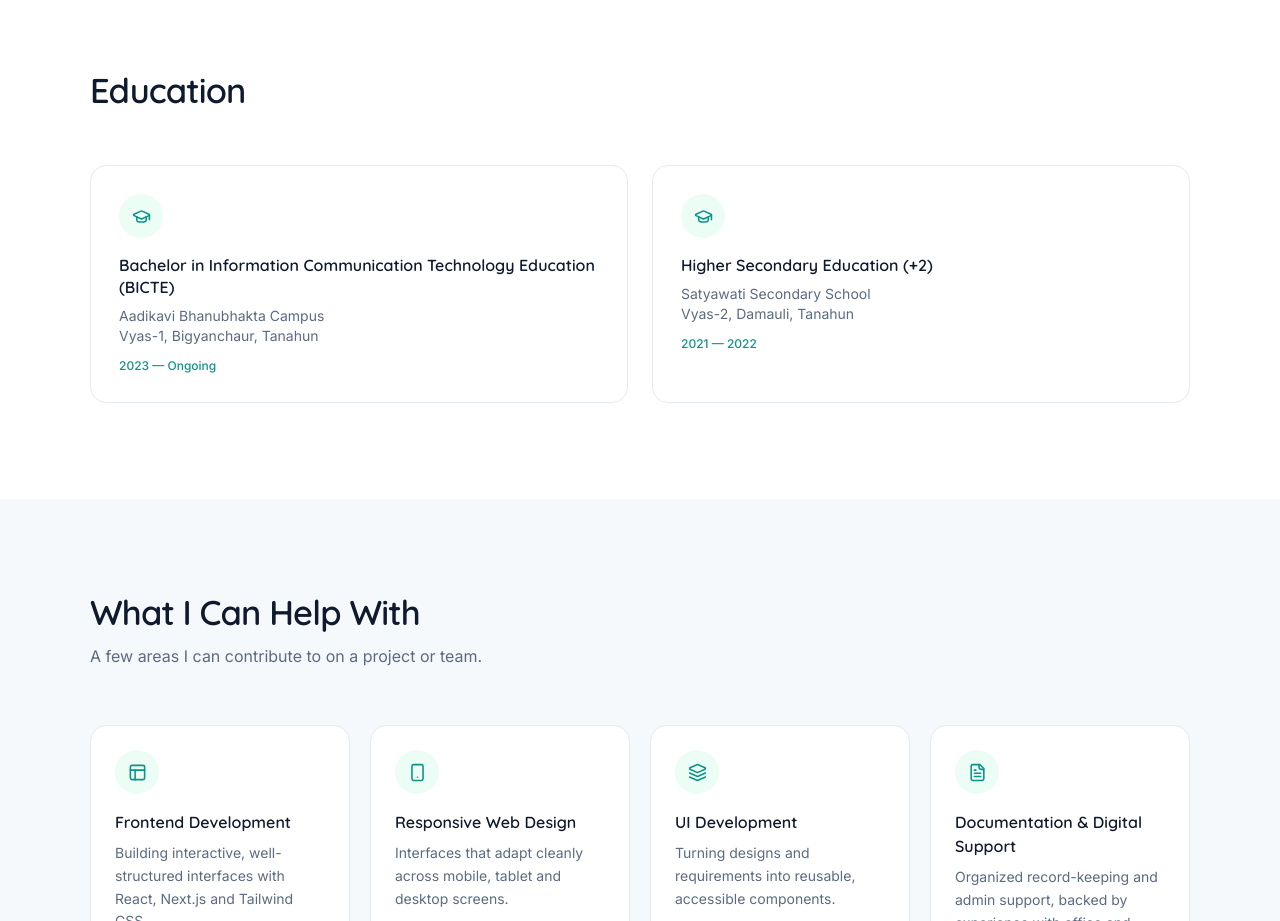
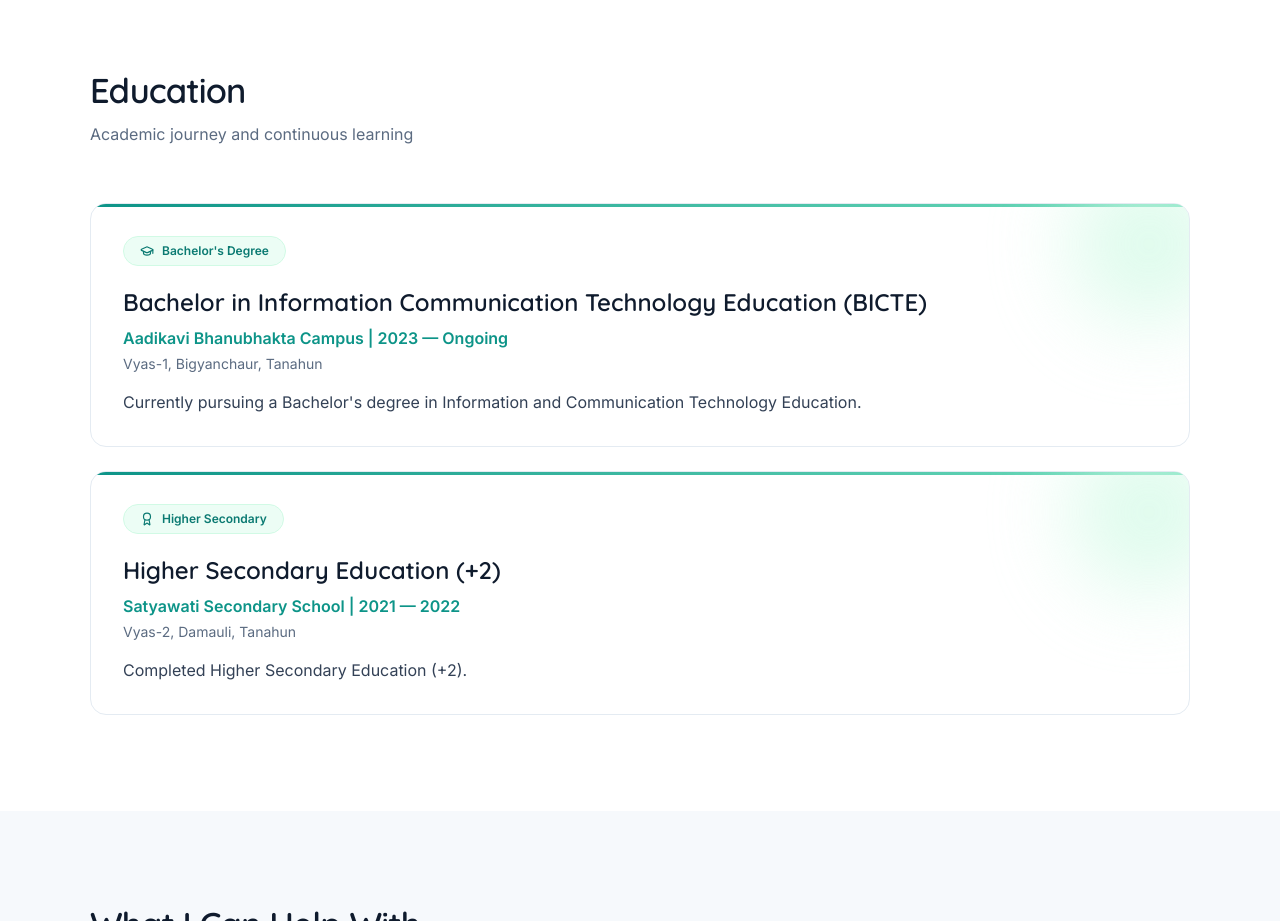
Before and after one commit to BinitaShresthaa/portfolio, a Next.js app: page / in a window 1280 px wide. Shown: the part 3880-4801 px from the top of the page. Built offline with nearby package versions, Linux system fonts and the light colour scheme.

Commit message:
Slight modification

```diff
--- a/components/Education.tsx
+++ b/components/Education.tsx
@@ -1,4 +1,4 @@
-import { GraduationCap } from "lucide-react";
+import { Award, GraduationCap } from "lucide-react";
 import Reveal from "./Reveal";
 import SectionHeading from "./SectionHeading";
 import { education } from "@/data/education";
@@ -7,28 +7,76 @@ export default function Education() {
   return (
     <section id="education" className="section-padding">
       <div className="container-content">
-        <SectionHeading title="Education" />
+        <SectionHeading
+          title="Education"
+          description="Academic journey and continuous learning"
+        />
 
-        <div className="grid sm:grid-cols-2 gap-6">
-          {education.map((item, i) => (
+        <div className="space-y-6">
+          {education.map((item, i) => {
+            const Icon = i === 0 ? GraduationCap : Award;
+
+            return (
               <Reveal key={item.degree} delay={i * 0.08}>
-              <div className="h-full rounded-2xl border border-surface-line p-6 sm:p-7 hover:border-primary-200 transition-colors">
-                <span className="inline-flex h-11 w-11 items-center justify-center rounded-full bg-primary-50 text-primary-600 mb-4">
-                  <GraduationCap size={19} />
+                <article className="relative overflow-hidden rounded-2xl border border-surface-line bg-white p-6 transition-colors hover:border-primary-200 sm:p-8">
+                  {/* top accent line */}
+                  <div
+                    aria-hidden="true"
+                    className="absolute inset-x-0 top-0 h-[3px] bg-gradient-to-r from-primary-600 to-primary-300"
+                  />
+                  {/* soft corner glow */}
+                  <div
+                    aria-hidden="true"
+                    className="pointer-events-none absolute -right-10 -top-10 h-40 w-40 rounded-full bg-primary-100 opacity-70 blur-2xl"
+                  />
+
+                  <div className="relative">
+                    {/* badge */}
+                    <span className="inline-flex items-center gap-2 rounded-full border border-primary-100 bg-primary-50 px-4 py-1.5 text-xs font-semibold text-primary-700">
+                      <Icon size={14} />
+                      {item.badge}
                     </span>
-                <h3 className="font-display font-semibold text-ink leading-snug">
+
+                    {/* title */}
+                    <h3 className="mt-5 font-display text-xl font-semibold leading-snug text-ink sm:text-2xl">
                       {item.degree}
                     </h3>
-                <p className="text-sm text-slate-muted mt-2">
-                  {item.institution}
+
+                    {/* institution | duration */}
+                    <p className="mt-2 text-sm font-semibold text-primary-600 sm:text-base">
+                      {item.institution} | {item.duration}
                     </p>
-                <p className="text-sm text-slate-muted">{item.location}</p>
-                <p className="text-xs font-medium text-primary-600 mt-3">
-                  {item.duration}
+                    <p className="mt-1 text-sm text-slate-muted">
+                      {item.location}
                     </p>
+
+                    {/* description */}
+                    <p className="mt-4 text-sm leading-relaxed text-ink-soft sm:text-base">
+                      {item.description}
+                    </p>
+
+                    {/* subject chips */}
+                    {item.subjects && item.subjects.length > 0 && (
+                      <ul className="mt-5 grid gap-3 sm:grid-cols-2 lg:grid-cols-3">
+                        {item.subjects.map((subject) => (
+                          <li
+                            key={subject}
+                            className="flex items-start gap-3 rounded-xl bg-slate-50 px-4 py-3.5 text-sm text-ink-soft"
+                          >
+                            <span
+                              aria-hidden="true"
+                              className="mt-1.5 h-0 w-0 shrink-0 border-y-[4px] border-l-[7px] border-y-transparent border-l-primary-600"
+                            />
+                            {subject}
+                          </li>
+                        ))}
+                      </ul>
+                    )}
                   </div>
+                </article>
               </Reveal>
-          ))}
+            );
+          })}
         </div>
       </div>
     </section>
--- a/data/education.ts
+++ b/data/education.ts
@@ -1,22 +1,30 @@
 export type EducationItem = {
+  badge: string; // small pill at the top of the card
   degree: string;
   institution: string;
   location: string;
   duration: string;
-  note?: string;
+  description: string;
+  subjects?: string[]; // optional chips shown under the description
 };
 
 export const education: EducationItem[] = [
   {
+    badge: "Bachelor's Degree",
     degree: "Bachelor in Information Communication Technology Education (BICTE)",
     institution: "Aadikavi Bhanubhakta Campus",
     location: "Vyas-1, Bigyanchaur, Tanahun",
     duration: "2023 — Ongoing",
+    description:
+      "Currently pursuing a Bachelor's degree in Information and Communication Technology Education.",
   },
   {
+    badge: "Higher Secondary",
     degree: "Higher Secondary Education (+2)",
     institution: "Satyawati Secondary School",
     location: "Vyas-2, Damauli, Tanahun",
     duration: "2021 — 2022",
+    // Edit this line to describe your stream and subjects
+    description: "Completed Higher Secondary Education (+2).",
   },
 ];
```
Lines whose indentation alone changed are shown as unchanged.
